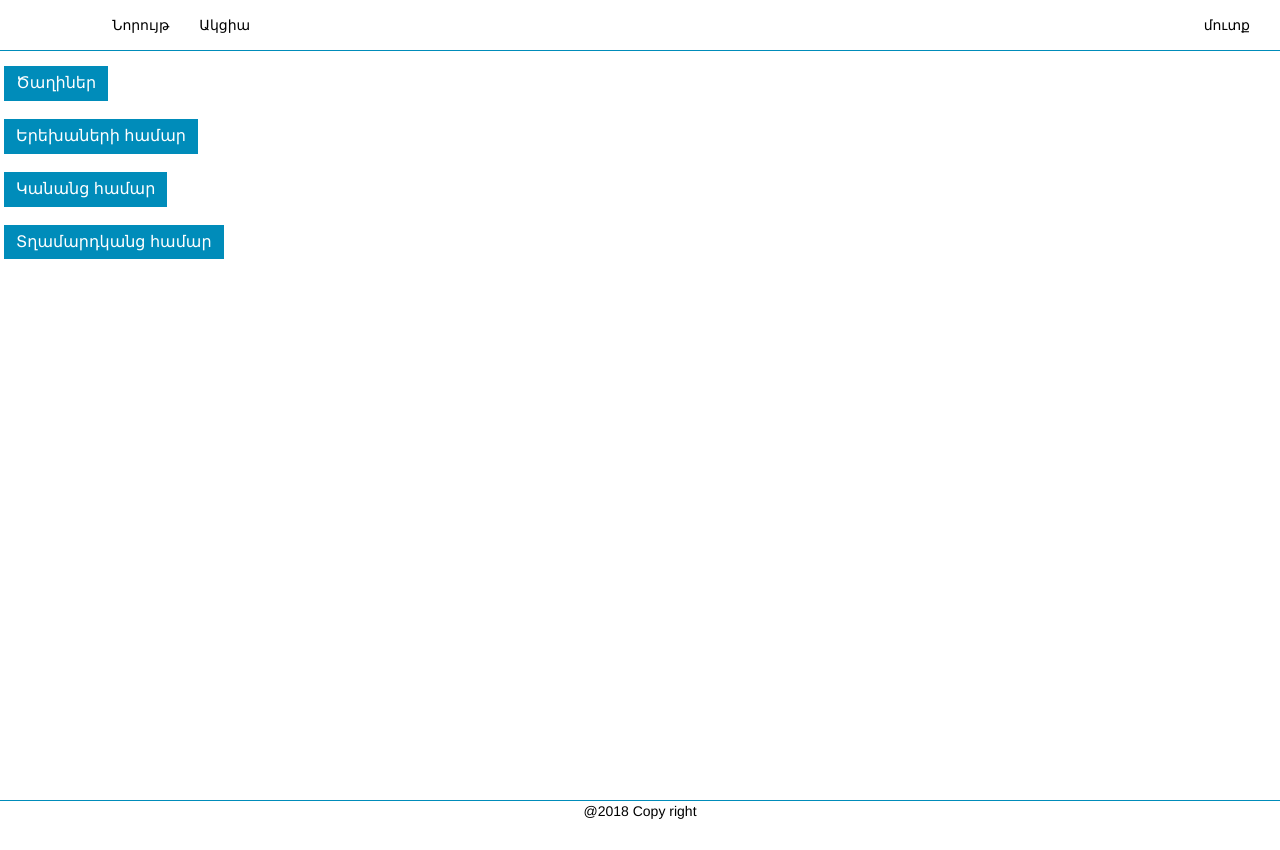
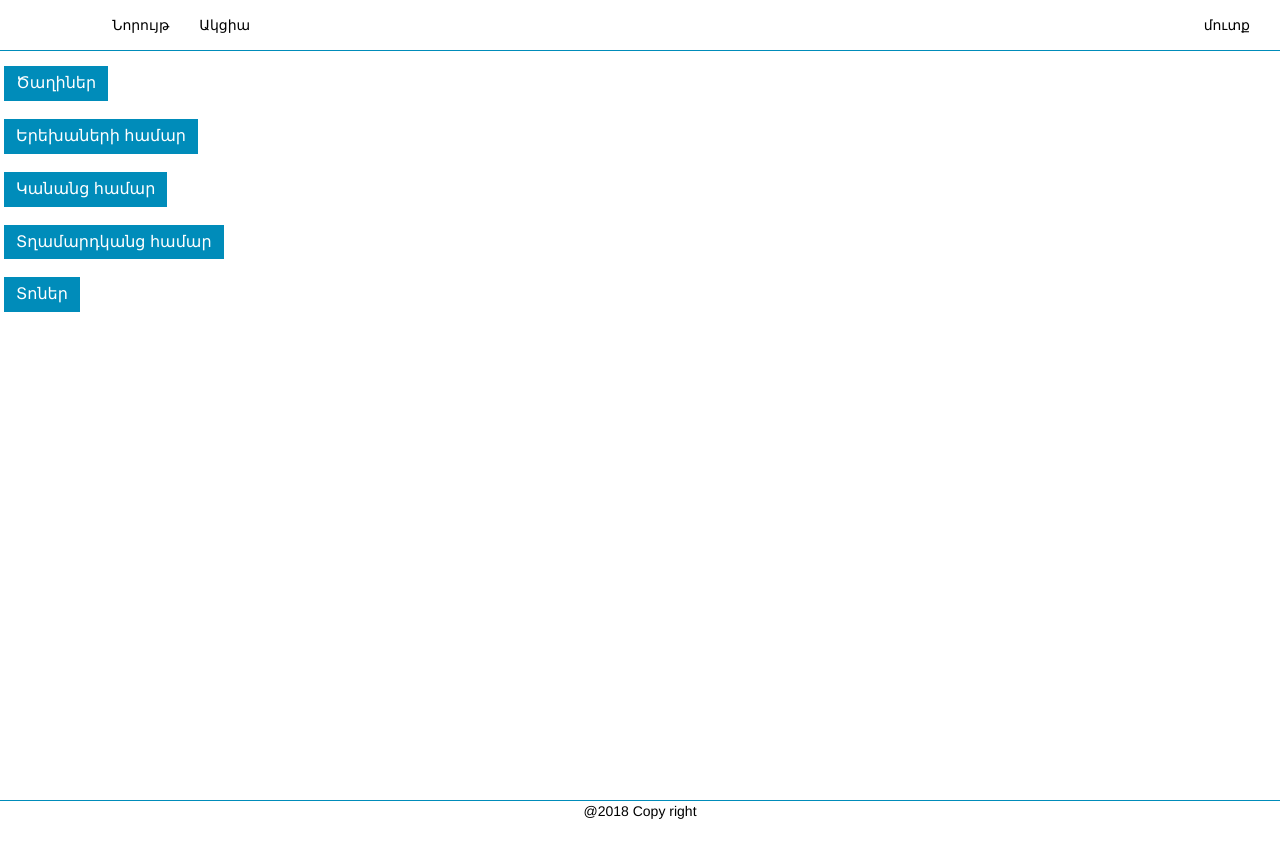
Before and after one commit to VrezhUnanyan/shop, an Angular app in the folder shop/: page / in a window 1280 px wide. Built offline with nearby package versions, Linux system fonts and the light colour scheme.

Commit message:
Minor changes related to styles.

```diff
--- a/shop/src/app/component/app/app.component.html
+++ b/shop/src/app/component/app/app.component.html
@@ -1,7 +1,7 @@
 <!--The content below is only a placeholder and can be replaced.-->
   <div class="wrapper">
     <div class="contaier">
-      <app-navbar class="bckColor txtColor"></app-navbar>
+      <app-navbar class="bckColorWhit txtColor"></app-navbar>
 
       <div class="row">
         <div class="col-md-4">
--- a/shop/src/app/component/menu/menu.component.css
+++ b/shop/src/app/component/menu/menu.component.css
@@ -7,8 +7,7 @@
     display: inline-block;
     font-size: 16px;
     cursor: pointer;
-       outline:none;
-
+    outline:none;
 }
 
 .menu-item:hover {
--- a/shop/src/app/component/menu/menu.component.html
+++ b/shop/src/app/component/menu/menu.component.html
@@ -1,23 +1,24 @@
 <div id="accordion">
+
   <div class="card">
     <div class="card-header" id="headingOne">
       <h5 class="mb-0">
-        <button class="menu-item btn btn-link" data-toggle="collapse" data-target="#collapseOne" aria-expanded="false" aria-controls="collapseOne">
+        <button [routerLink]="['/']" class="bckColorApp menu-item btn btn-link" data-toggle="collapse" data-target="#collapseOne" aria-expanded="false" aria-controls="collapseOne">
           Ծաղիներ
         </button>
       </h5>
     </div>
-
     <div id="collapseOne" class="collapse" aria-labelledby="headingOne" data-parent="#accordion">
       <div class="card-body">
         Anim pariatur cliche reprehenderit, enim eiusmod high life accusamus terry richardson ad squid. 3 wolf moon officia aute, non cupidatat skateboard dolor brunch. Food truck quinoa nesciunt laborum eiusmod. Brunch 3 wolf moon tempor, sunt aliqua put a bird on it squid single-origin coffee nulla assumenda shoreditch et. Nihil anim keffiyeh helvetica, craft beer labore wes anderson cred nesciunt sapiente ea proident. Ad vegan excepteur butcher vice lomo. Leggings occaecat craft beer farm-to-table, raw denim aesthetic synth nesciunt you probably haven't heard of them accusamus labore sustainable VHS.
       </div>
     </div>
   </div>
+
   <div class="card">
     <div class="card-header" id="headingTwo">
       <h5 class="mb-0">
-        <button class="menu-item btn btn-link collapsed" data-toggle="collapse" data-target="#collapseTwo" aria-expanded="false" aria-controls="collapseTwo">
+        <button [routerLink]="['/']" class="bckColorApp menu-item btn btn-link collapsed" data-toggle="collapse" data-target="#collapseTwo" aria-expanded="false" aria-controls="collapseTwo">
           Երեխաների համար
         </button>
       </h5>
@@ -28,10 +29,11 @@
       </div>
     </div>
   </div>
+
   <div class="card">
     <div class="card-header" id="headingThree">
       <h5 class="mb-0">
-        <button class="menu-item btn btn-link collapsed" data-toggle="collapse" data-target="#collapseThree" aria-expanded="false" aria-controls="collapseThree">
+        <button [routerLink]="['/']" class="bckColorApp menu-item btn btn-link collapsed" data-toggle="collapse" data-target="#collapseThree" aria-expanded="false" aria-controls="collapseThree">
           Կանանց համար
         </button>
       </h5>
@@ -42,10 +44,11 @@
       </div>
     </div>
   </div>
+
   <div class="card">
     <div class="card-header" id="headingFour">
       <h5 class="mb-0">
-        <button class="menu-item btn btn-link collapsed" data-toggle="collapse" data-target="#collapseFour" aria-expanded="false" aria-controls="collapseFour">
+        <button [routerLink]="['/']" class="bckColorApp menu-item btn btn-link collapsed" data-toggle="collapse" data-target="#collapseFour" aria-expanded="false" aria-controls="collapseFour">
           Տղամարդկանց համար
         </button>
       </h5>
@@ -56,4 +59,20 @@
       </div>
     </div>
   </div>
+
+  <div class="card">
+    <div class="card-header" id="headingFive">
+      <h5 class="mb-0">
+        <button [routerLink]="['/']" class="bckColorApp menu-item btn btn-link collapsed" data-toggle="collapse" data-target="#collapseFive" aria-expanded="false" aria-controls="collapseFive">
+          Տոներ
+        </button>
+      </h5>
+    </div>
+    <div id="collapseFive" class="collapse" aria-labelledby="headingFive" data-parent="#accordion">
+      <div class="card-body">
+        Anim pariatur cliche reprehenderit, enim eiusmod high life accusamus terry richardson ad squid. 3 wolf moon officia aute, non cupidatat skateboard dolor brunch. Food truck quinoa nesciunt laborum eiusmod. Brunch 3 wolf moon tempor, sunt aliqua put a bird on it squid single-origin coffee nulla assumenda shoreditch et. Nihil anim keffiyeh helvetica, craft beer labore wes anderson cred nesciunt sapiente ea proident. Ad vegan excepteur butcher vice lomo. Leggings occaecat craft beer farm-to-table, raw denim aesthetic synth nesciunt you probably haven't heard of them accusamus labore sustainable VHS.
+      </div>
+    </div>
+  </div>
+
 </div>
--- a/shop/src/app/component/navBar/navBar.component.html
+++ b/shop/src/app/component/navBar/navBar.component.html
@@ -1,5 +1,5 @@
 <!-- core/navbar.component.html -->
-<nav class="navbar navbar-inverse navbar-fixed-top bckColor mdl-navigation" (click)="toggleState()">
+<nav class="navbar navbar-inverse navbar-fixed-top bckColorWhit mdl-navigation" (click)="toggleState()">
     <div class="container-fluid">
         <div class="navbar-header">
                 <button type="button"
--- a/shop/src/styles.css
+++ b/shop/src/styles.css
@@ -3,7 +3,7 @@ html, body {
   height: 100%;
   margin: 0;
 }
-.bckColor {
+.bckColorWhit {
     background-color:white;
 }
 
@@ -30,3 +30,7 @@ button:hover {
     border: 2px solid #008CBA;
     color: black;
 }
+
+.bckColorApp {
+    background-color:#008CBA;
+}
```
Also changed, not shown: shop/src/app/component/body/body.component.html (added, +7 -0 lines), shop/src/app/component/body/body.component..css (added), shop/src/app/component/body/body.component.ts (added).
